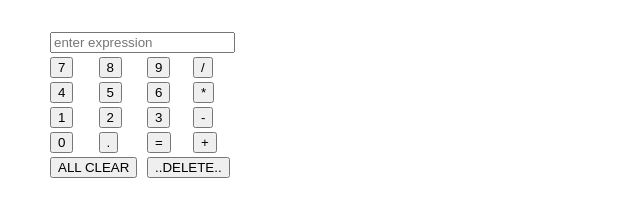
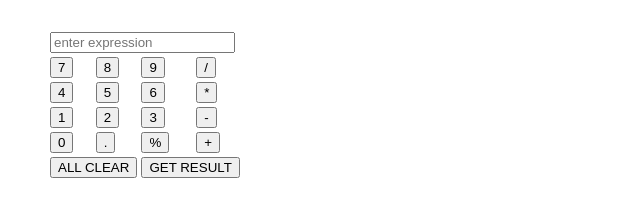
Before and after one commit to ranjithrajendran/assignment, a plain HTML site: page calculater.html in a window 1280 px wide. Shown: the full height of the page, 0-640 px from the left. Drawn offline with Linux system fonts and the light colour scheme.

Commit message:
Add files via upload

```diff
--- a/calculater.html
+++ b/calculater.html
@@ -63,8 +63,9 @@
 							</td>
 							<td>
 								<input type="button" value='.' onclick="calc.exp.value += '.'">
-							</td><td>
-								<input type="button" value='=' onclick="calc.exp.value = eval(calc.exp.value)">
+							</td>
+							<td>
+								<input type="button" value='%' onclick="calc.exp.value += '%'">
 							</td>
 							<td>
 								<input type="button" value='+' onclick="calc.exp.value += '+'">
@@ -75,7 +76,7 @@
 								<input type="button" value="ALL CLEAR" onclick="calc.exp.value = ''">
 							</td>
 							<td colspan='2'>
-								<input type="button" value="..DELETE.." onclick="calc.exp.value = ''">
+								<input type="button" value='GET RESULT' onclick="calc.exp.value = eval(calc.exp.value)">
 							</td>
 						</tr>
 					</table>
```
